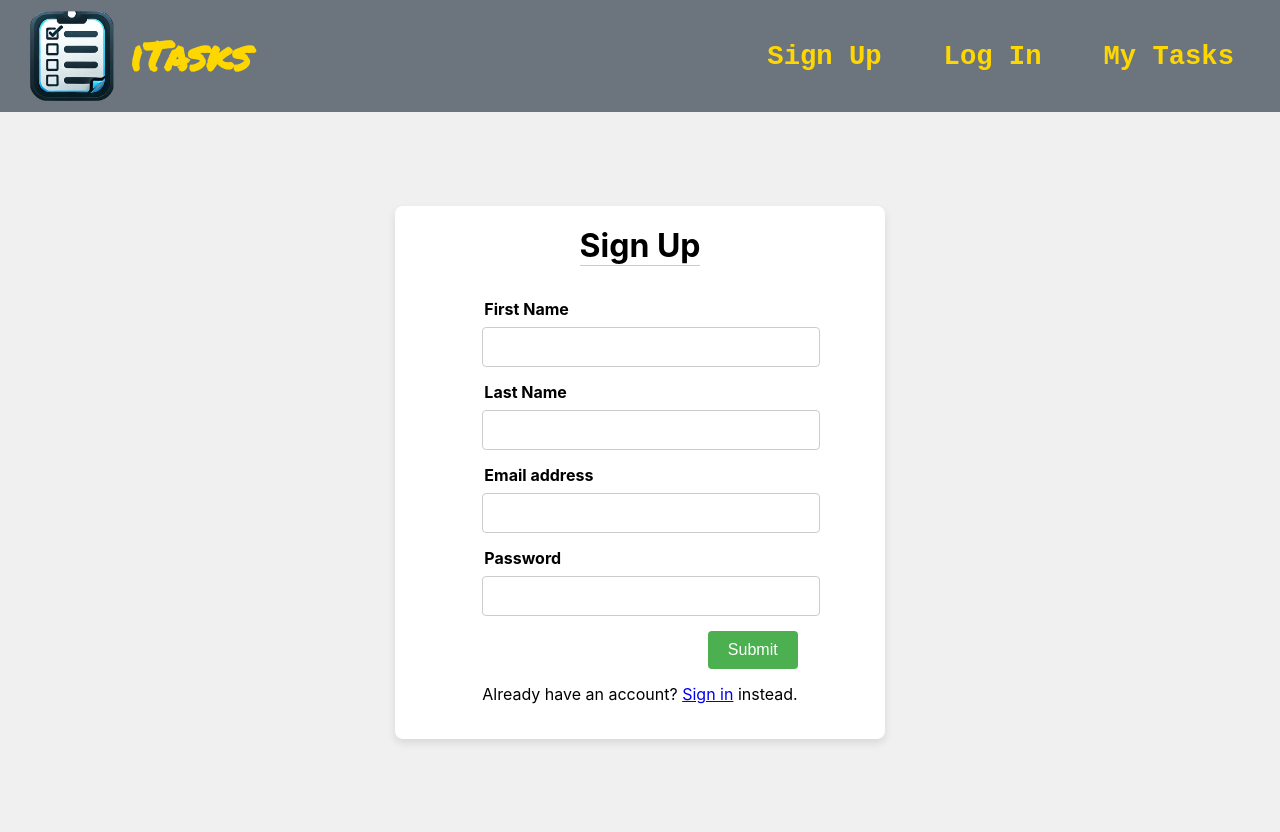
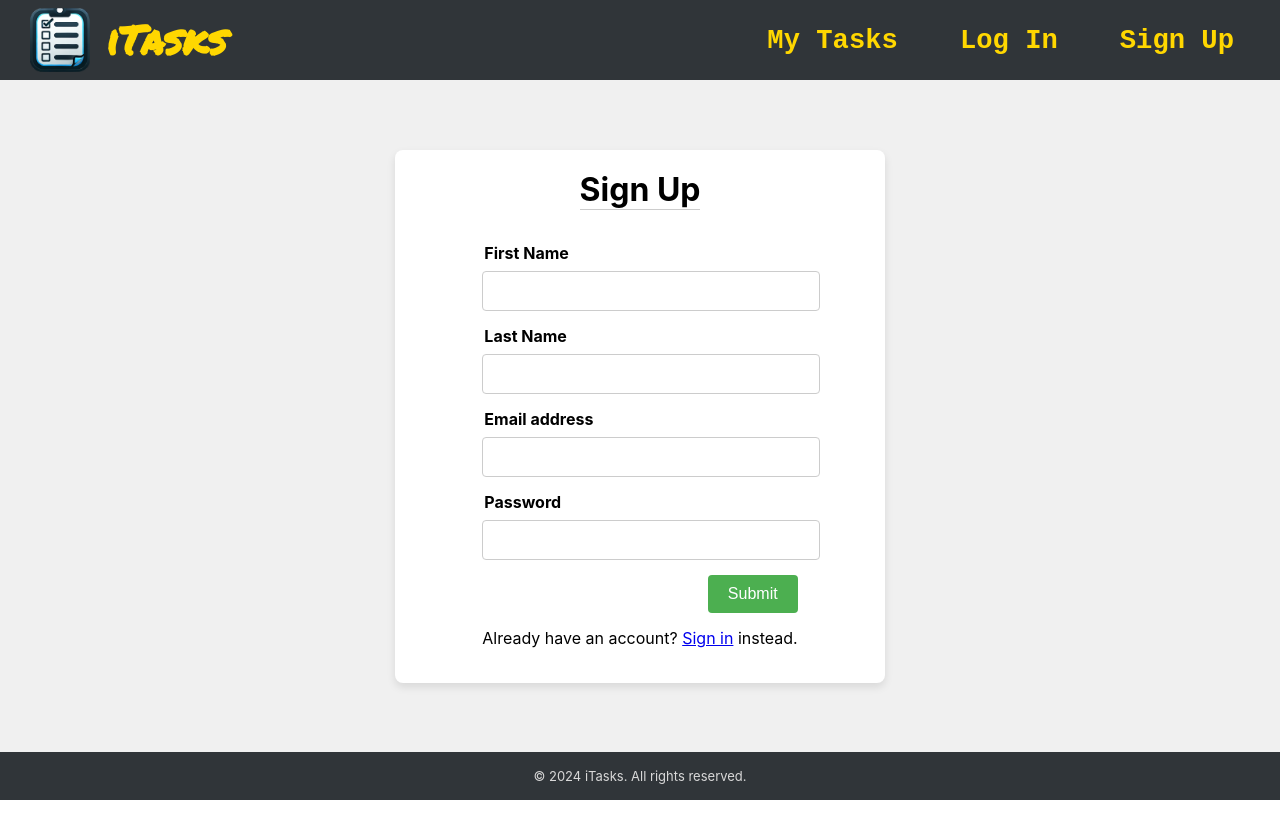
Before and after one commit to becali12/task-manager-frontend, a React (Create React App) app: page /signup in a window 1280 px wide. After the commit the page ends 800 px from the top, so only its background shows below. Built offline with nearby package versions, Linux system fonts and the light colour scheme.

Commit message:
added footer, improved css

```diff
--- a/src/App.css
+++ /dev/null
@@ -1,38 +0,0 @@
-.App {
-  text-align: center;
-}
-
-.App-logo {
-  height: 40vmin;
-  pointer-events: none;
-}
-
-@media (prefers-reduced-motion: no-preference) {
-  .App-logo {
-    animation: App-logo-spin infinite 20s linear;
-  }
-}
-
-.App-header {
-  background-color: #282c34;
-  min-height: 100vh;
-  display: flex;
-  flex-direction: column;
-  align-items: center;
-  justify-content: center;
-  font-size: calc(10px + 2vmin);
-  color: white;
-}
-
-.App-link {
-  color: #61dafb;
-}
-
-@keyframes App-logo-spin {
-  from {
-    transform: rotate(0deg);
-  }
-  to {
-    transform: rotate(360deg);
-  }
-}
--- a/src/App.tsx
+++ b/src/App.tsx
@@ -1,23 +1,27 @@
 import React from 'react';
-import './App.css';
+import './styles/App.css';
 import { BrowserRouter, Routes, Route } from 'react-router-dom'
 import TasksPage from './pages/TasksPage';
 import SignUpPage from './pages/SignUpPage';
 import LogInPage from './pages/LogInPage';
 import WelcomePage from './pages/WelcomePage';
 import Header from './components/Header';
+import Footer from './components/Footer';
 
 function App() {
   return (
-    <div>
+    <div className='app-container'>
       <BrowserRouter>
         <Header />
+        <div className='app-content'>
           <Routes>
             <Route path='/' element={<WelcomePage />} />
             <Route path='/login' element={<LogInPage />} />
             <Route path='/signup' element={<SignUpPage />} />
             <Route path='/tasks' element={<TasksPage />} />
           </Routes>
+        </div>
+        <Footer />
       </BrowserRouter>
     </div>
   );
--- /dev/null
+++ b/src/components/Footer.tsx
@@ -0,0 +1,12 @@
+import React from 'react';
+import '../styles/Footer.css';
+
+function Footer() {
+    return (
+        <footer className='footer'>
+            <p>&copy; 2024 iTasks. All rights reserved.</p>
+        </footer>
+    );
+}
+
+export default Footer;
--- a/src/components/Header.tsx
+++ b/src/components/Header.tsx
@@ -9,9 +9,9 @@ function Header() {
             <img src={logo} alt='iTasks' className='navbar-logo'/>
             <Link to="/" className='navbar-title'>iTasks</Link>
             <ul className='navbar-list'>
+                <li><Link to="/tasks">My Tasks</Link></li>
+                <li><Link to="/login">Log In</Link></li>
                 <li><Link to="/signup">Sign Up</Link></li>
-                <li><Link to="/login">Log In</Link></li>
-                <li><Link to="/tasks">My Tasks</Link></li>
             </ul>
         </nav>
     );
--- /dev/null
+++ b/src/styles/App.css
@@ -0,0 +1,9 @@
+.app-container {
+  display:flex;
+  flex-direction: column;
+  height:100vh;
+}
+
+.app-content {
+  flex: 1;
+}
--- /dev/null
+++ b/src/styles/Footer.css
@@ -0,0 +1,12 @@
+
+.footer {
+    background-color: #303539;
+    display: flex;
+    height: 3rem;
+}
+
+.footer p {
+    margin: auto;
+    color: rgb(216, 216, 216);
+    font-size: small;
+}
--- a/src/styles/Header.css
+++ b/src/styles/Header.css
@@ -1,10 +1,10 @@
 @import url('https://fonts.googleapis.com/css2?family=Permanent+Marker&display=swap');
 
 .navbar {
-    background-color: #6c757d;
+    background-color: #303539;
     display: flex;
     align-items: center;
-    height: 7rem;
+    height: 5rem;
     padding: 0 30px;
 }
 
@@ -15,7 +15,7 @@
 }
 
 .navbar a:hover {
-    color: #e0e0e0;
+    color: #eeff00;
 }
 
 .navbar-title {
@@ -47,7 +47,7 @@
 }
 
 .navbar-list li:hover {
-    background-color: #243232;
+    background-color: #3c4247;
     transform: scale(1.05);
 }
 
--- a/src/styles/SignIn.css
+++ b/src/styles/SignIn.css
@@ -3,7 +3,7 @@
     flex-direction: column;
     justify-content: center;
     align-items: center;
-    height: 90vh;
+    height: 100%;
     background-color: #f0f0f0;
 }
 
```
Lines whose indentation alone changed are shown as unchanged.
